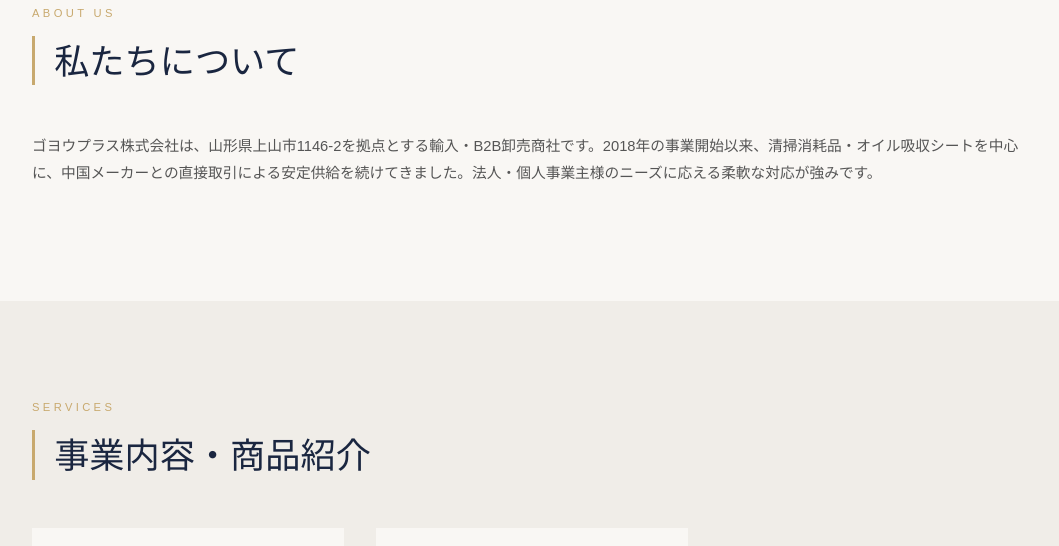
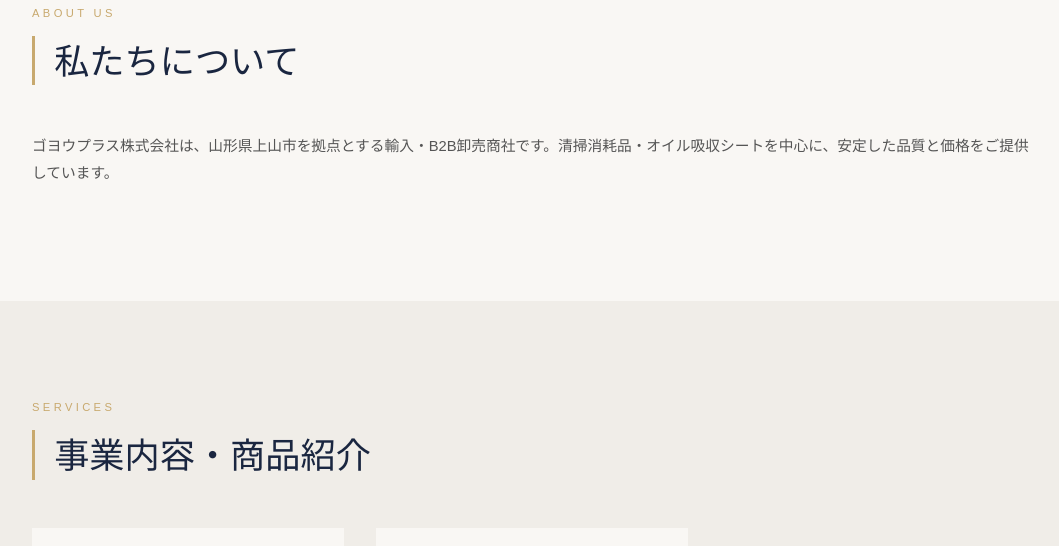
Before and after one commit to goyoplus/goyoplus-web, a plain HTML site: page index.html in a window 1280 px wide. Shown: the part 893-1439 px from the top of the page, without its empty margins (108-1167 px from the left). Drawn offline with Linux system fonts and the light colour scheme.

Commit message:
Update index.html

```diff
--- a/index.html
+++ b/index.html
@@ -330,7 +330,7 @@
     <div class="section-label">About Us</div>
     <h2 class="section-title">私たちについて</h2>
     <div class="about-text">
-      <p>ゴヨウプラス株式会社は、山形県上山市1146-2を拠点とする輸入・B2B卸売商社です。2018年の事業開始以来、清掃消耗品・オイル吸収シートを中心に、中国メーカーとの直接取引による安定供給を続けてきました。法人・個人事業主様のニーズに応える柔軟な対応が強みです。</p>
+      <p>ゴヨウプラス株式会社は、山形県上山市を拠点とする輸入・B2B卸売商社です。清掃消耗品・オイル吸収シートを中心に、安定した品質と価格をご提供しています。</p>
     </div>
   </div>
 </section>
```
